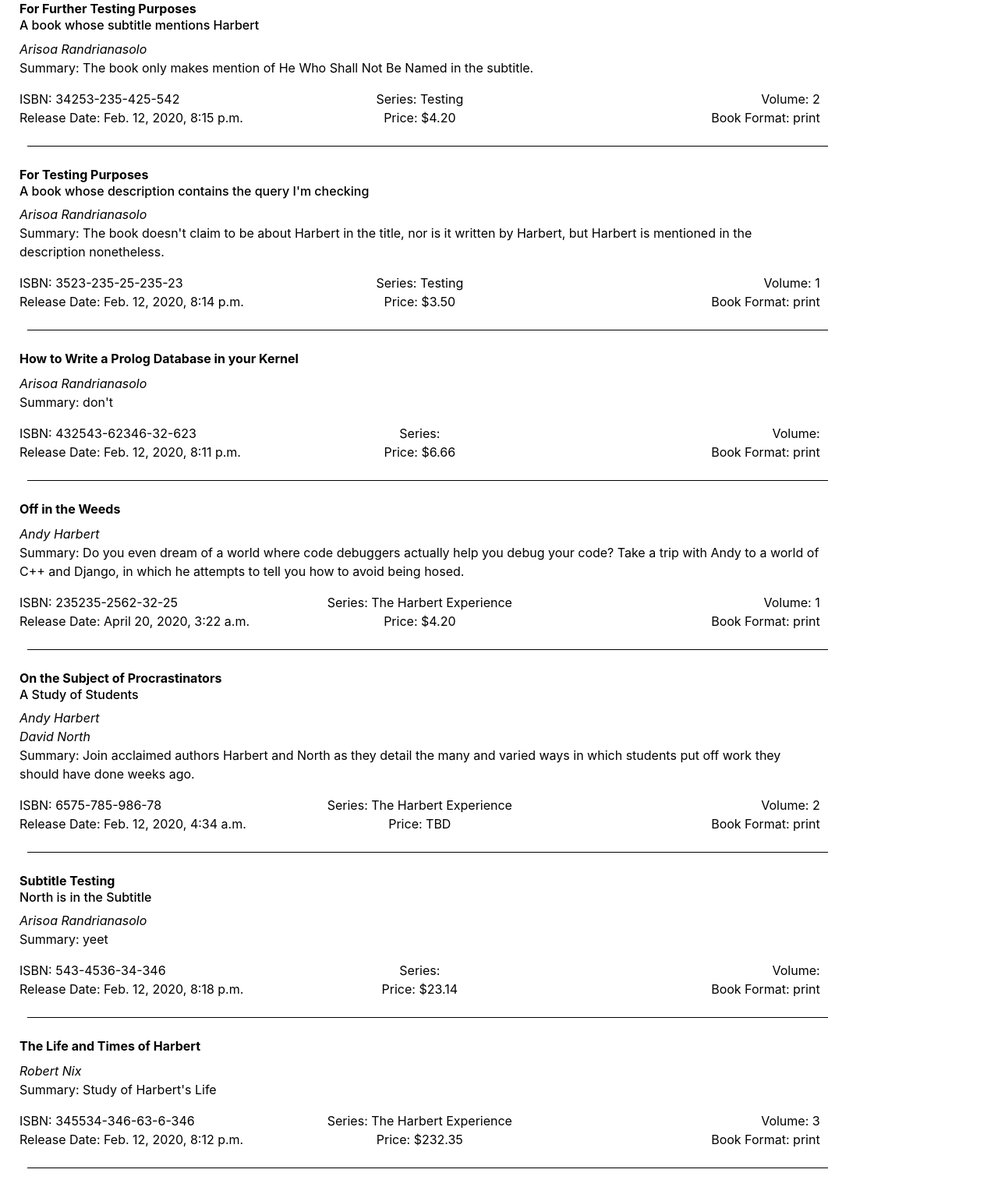
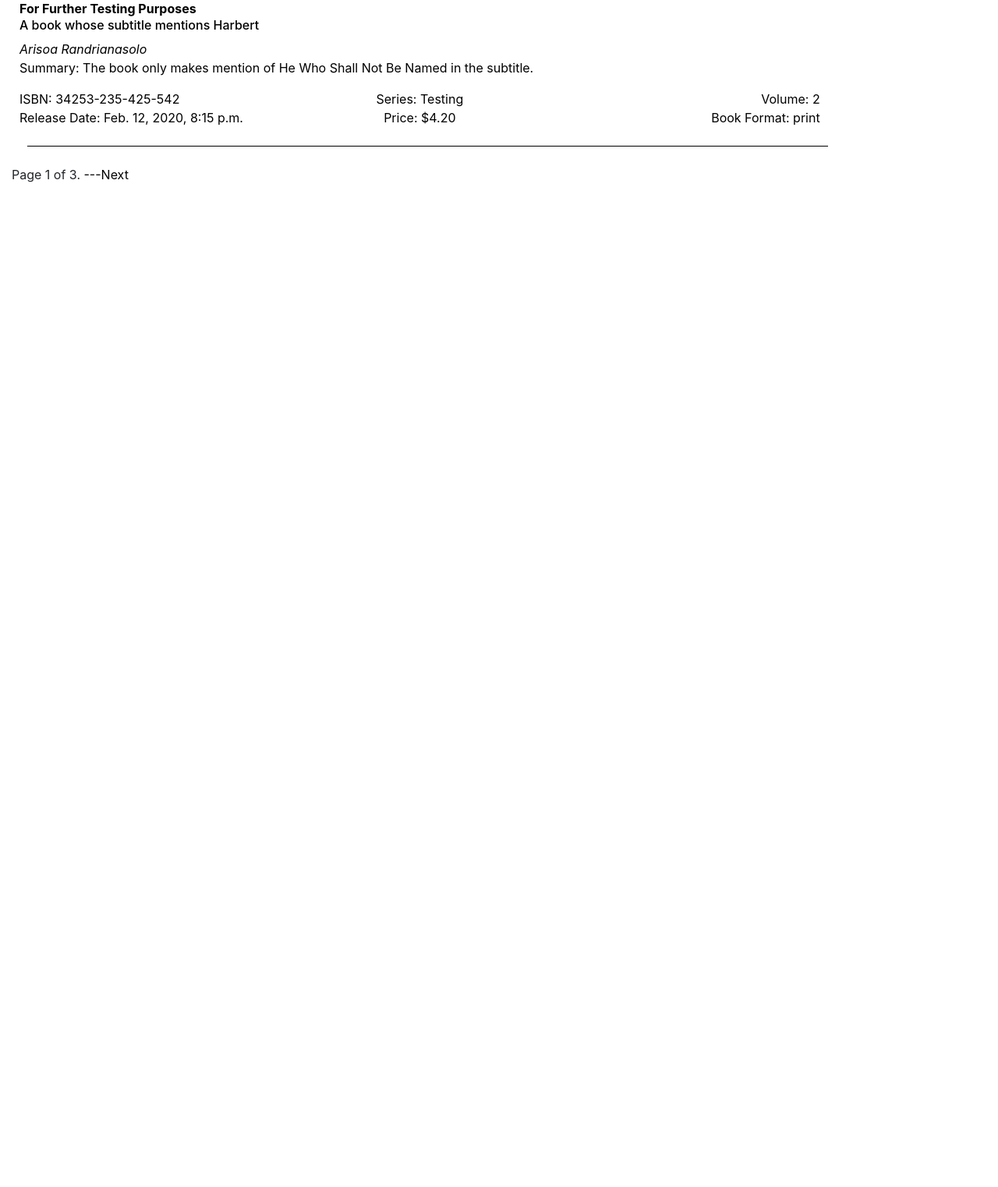
Before and after one commit to JessicaRehmel/CrunchTimeD2D, a Django app: page /TestBookStore/ in a window 1280 px wide. Shown: the part 606-2129 px from the top of the page at 78% size. After the commit the page ends 840 px from the top, so only its background shows below. Run offline with Django 3.2, Linux system fonts and the light colour scheme; data comes from the database, SQL or seed files in the repository; some libraries are stand-ins or nearby versions.

Commit message:
added index pagination

```diff
--- a/CrunchTimeD2D/TestBookStore/templates/index.html
+++ b/CrunchTimeD2D/TestBookStore/templates/index.html
@@ -8,7 +8,7 @@
     </div>
         <h3>Book List</h3>
         <div id ="line"></div>
-        {% for book in all_books %}
+        {% for book in page_obj %}
         <a href = "{% url 'view_book_detail' book.book_id %}">
             <div id = "entry">
                 <br>
@@ -34,4 +34,22 @@
         </a>
         {% endfor %}
         <br>
+
+
+        <div class="pagination">
+            <span class="step-links">
+                {% if page_obj.has_previous %}
+                    <a href="?page={{ page_obj.previous_page_number }}">Previous---</a>
+                {% endif %}
+
+                <span class="current">
+                    Page {{ page_obj.number }} of {{ page_obj.paginator.num_pages }}.
+                </span>
+
+                {% if page_obj.has_next %}
+                    <a href="?page={{ page_obj.next_page_number }}">---Next</a>
+                {% endif %}
+            </span>
+        </div>
+        <br>
 {% endblock %}
--- a/CrunchTimeD2D/TestBookStore/views.py
+++ b/CrunchTimeD2D/TestBookStore/views.py
@@ -20,11 +20,15 @@
 # Create your views here.
 def index(request):
     all_books = Book.objects.all().order_by('title')
+    paginator = Paginator(all_books, 3)
 
-    context = {
+    """ context = {
         'all_books': all_books,
-    }
-    return render(request, 'index.html', context = context)
+    } """
+    page_number = request.GET.get('page')
+    page_obj = paginator.get_page(page_number)
+    return render(request, 'index.html', {'page_obj': page_obj})
+    #return render(request, 'index.html', context = context)
 
 def view_book_detail(request, book_id):
     book = Book.objects.get(book_id=book_id)
@@ -38,7 +42,7 @@
     model = Book
     template_name = 'search.html'
     paginate_by = 3
-    queryset = Book.objects.all()
+    #queryset = Book.objects.all()
 
     def get_context_data(self, *args, **kwargs):
         context = super().get_context_data(*args, **kwargs)
@@ -112,12 +116,16 @@
 
         paginator = Paginator(full_list, self.paginate_by)
         page = self.request.GET.get('page')
-        try:
-            page_list = paginator.page(page)
-        except PageNotAnInteger:
-            page_list = paginator.page(1)
-        except EmptyPage:
-            page_list = paginator.page(paginator.num_pages)
+
+        if len(full_list)/self.paginate_by < page:
+            page_list = paginator(1)
+        else:
+            try:
+                page_list = paginator.page(page)
+            except PageNotAnInteger:
+                page_list = paginator.page(1)
+            except EmptyPage:
+                page_list = paginator.page(paginator.num_pages)
 
         print(page_list)
         print(paginator.num_pages)
```
Also changed, not shown: CrunchTimeD2D/TestBookStore/templates/base_generic.html (+0 -19 lines), CrunchTimeD2D/TestBookStore/templates/search.html (+5 -3 lines).
